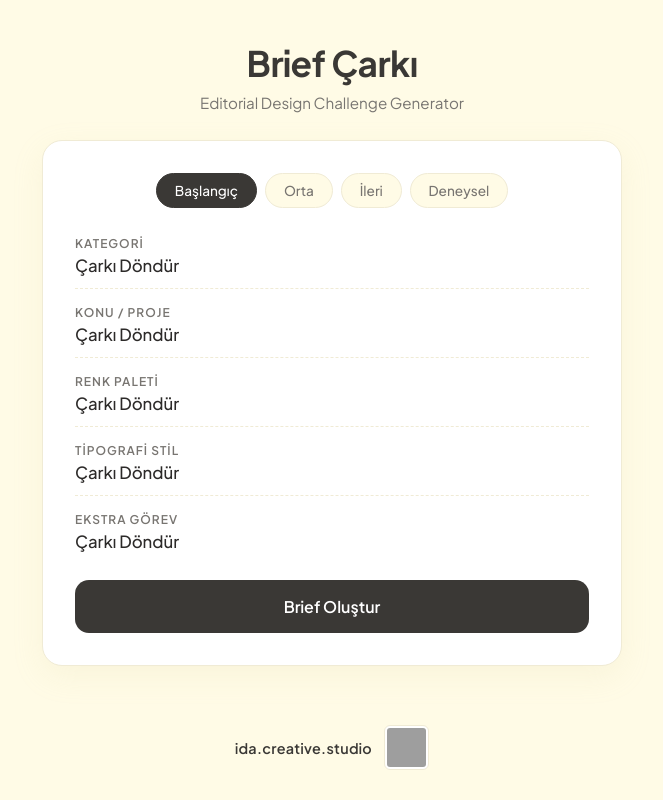
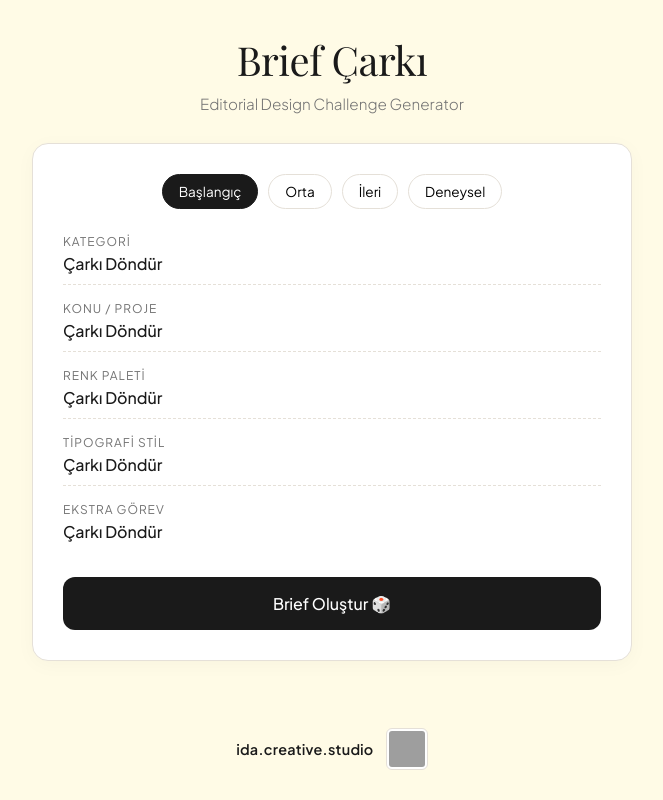
Before and after one commit to idaoykuturer123-web/briefcarki.com, a plain HTML site: page index.html in a window 1280 px wide. Shown: the whole page, without its empty margins (308-971 px from the left). Drawn offline with nearby package versions, Linux system fonts and the light colour scheme; grey boxes are pictures that could not be loaded.

Commit message:
Update index.html

```diff
--- a/index.html
+++ b/index.html
@@ -6,17 +6,15 @@
     <title>Brief Çarkı – Editorial Design Challenge</title>
     <link rel="preconnect" href="https://fonts.googleapis.com">
     <link rel="preconnect" href="https://fonts.gstatic.com" crossorigin>
-    <link href="https://fonts.googleapis.com/css2?family=Plus+Jakarta+Sans:wght@400;500;600;700&display=swap" rel="stylesheet">
+    <link href="https://fonts.googleapis.com/css2?family=Playfair+Display:wght@400;600&family=Plus+Jakarta+Sans:wght@300;400;500;600&display=swap" rel="stylesheet">
     <style>
         :root {
-            /* Pastel Butter Yellow Arka Plan */
-            --bg: #fffbe6;
+            --bg: #fffbe6; /* Pastel Butter Yellow */
             --card: #ffffff;
-            --ink: #2c2a29;
-            --muted: #787571;
-            --line: #f0ebd5;
-            --accent-soft: #f7f0cf;
-            --primary: #3a3835;
+            --ink: #1a1a1a;
+            --muted: #737373;
+            --line: #e5e0d8;
+            --accent: #2c3e50;
         }
 
         * {
@@ -35,61 +33,59 @@
             min-height: 100vh;
             align-items: center;
             justify-content: space-between;
-            padding: 30px 20px;
+            padding: 20px;
         }
 
         .container {
-            max-width: 580px;
+            max-width: 600px;
             width: 100%;
             margin: auto;
             text-align: center;
         }
 
         header {
-            margin-bottom: 28px;
+            margin-bottom: 30px;
         }
 
         h1 {
-            font-size: 2.2rem;
-            font-weight: 700;
+            font-family: 'Playfair Display', serif;
+            font-size: 2.5rem;
+            font-weight: 400;
+            font-style: normal;
             letter-spacing: -0.5px;
             margin-bottom: 8px;
-            color: var(--primary);
-            font-style: normal;
         }
 
         p.subtitle {
             color: var(--muted);
             font-size: 0.95rem;
-            font-weight: 400;
+            font-weight: 300;
             font-style: normal;
         }
 
         .card {
             background: var(--card);
             border: 1px solid var(--line);
-            border-radius: 20px;
-            padding: 32px;
-            box-shadow: 0 10px 30px rgba(218, 207, 155, 0.15);
-            margin-bottom: 20px;
+            border-radius: 16px;
+            padding: 30px;
+            box-shadow: 0 4px 20px rgba(0, 0, 0, 0.03);
+            margin-bottom: 25px;
         }
 
         .level-selector {
             display: flex;
-            gap: 8px;
+            gap: 10px;
             justify-content: center;
-            margin-bottom: 28px;
+            margin-bottom: 25px;
             flex-wrap: wrap;
         }
 
         .level-btn {
-            background: var(--bg);
+            background: transparent;
             border: 1px solid var(--line);
-            color: var(--muted);
-            padding: 8px 18px;
+            padding: 8px 16px;
             border-radius: 20px;
             font-size: 0.85rem;
-            font-weight: 500;
             cursor: pointer;
             transition: all 0.2s ease;
             font-family: inherit;
@@ -97,9 +93,9 @@
         }
 
         .level-btn.active, .level-btn:hover {
-            background: var(--primary);
+            background: var(--ink);
             color: #fff;
-            border-color: var(--primary);
+            border-color: var(--ink);
         }
 
         .brief-output {
@@ -107,17 +103,16 @@
             display: flex;
             flex-direction: column;
             gap: 16px;
-            margin-bottom: 28px;
+            margin-bottom: 25px;
         }
 
         .brief-item {
             border-bottom: 1px dashed var(--line);
-            padding-bottom: 12px;
+            padding-bottom: 10px;
         }
 
         .brief-item:last-child {
             border-bottom: none;
-            padding-bottom: 0;
         }
 
         .label {
@@ -127,47 +122,42 @@
             color: var(--muted);
             margin-bottom: 4px;
             display: block;
-            font-weight: 600;
             font-style: normal;
         }
 
         .value {
-            font-size: 1.05rem;
+            font-size: 1rem;
             font-weight: 500;
-            color: var(--ink);
             font-style: normal;
         }
 
         .spin-btn {
             width: 100%;
-            background: var(--primary);
+            background: var(--ink);
             color: #fff;
             border: none;
             padding: 16px;
-            border-radius: 14px;
+            border-radius: 12px;
             font-size: 1rem;
-            font-weight: 600;
+            font-weight: 500;
             cursor: pointer;
-            transition: transform 0.1s ease, background-color 0.2s ease;
+            transition: opacity 0.2s;
             font-family: inherit;
             font-style: normal;
         }
 
         .spin-btn:hover {
-            background: #232220;
+            opacity: 0.9;
         }
 
-        .spin-btn:active {
-            transform: scale(0.99);
-        }
-
-        /* Alt Bilgi & QR Alanı */
+        /* Alt Bilgi / İmza & QR Alanı */
         footer {
             margin-top: 30px;
             display: flex;
             align-items: center;
             justify-content: center;
             gap: 12px;
+            padding-bottom: 10px;
         }
 
         .studio-tag {
@@ -175,13 +165,13 @@
             font-style: normal;
             font-weight: 600;
             font-size: 0.9rem;
-            color: var(--primary);
+            color: var(--ink);
             letter-spacing: 0.3px;
         }
 
         .qr-code {
-            width: 45px;
-            height: 45px;
+            width: 42px;
+            height: 42px;
             border-radius: 6px;
             border: 1px solid var(--line);
             background-color: #fff;
@@ -228,13 +218,12 @@
                 </div>
             </div>
 
-            <button class="spin-btn" onclick="generateBrief()">Brief Oluştur</button>
+            <button class="spin-btn" onclick="generateBrief()">Brief Oluştur 🎲</button>
         </main>
     </div>
 
     <footer>
         <span class="studio-tag">ida.creative.studio</span>
-        <!-- Instagram Hesabının QR Kodu -->
         <img class="qr-code" src="https://api.qrserver.com/v1/create-qr-code/?size=150x150&data=https://instagram.com/ida.creative.studio" alt="ida.creative.studio Instagram QR">
     </footer>
 
```
